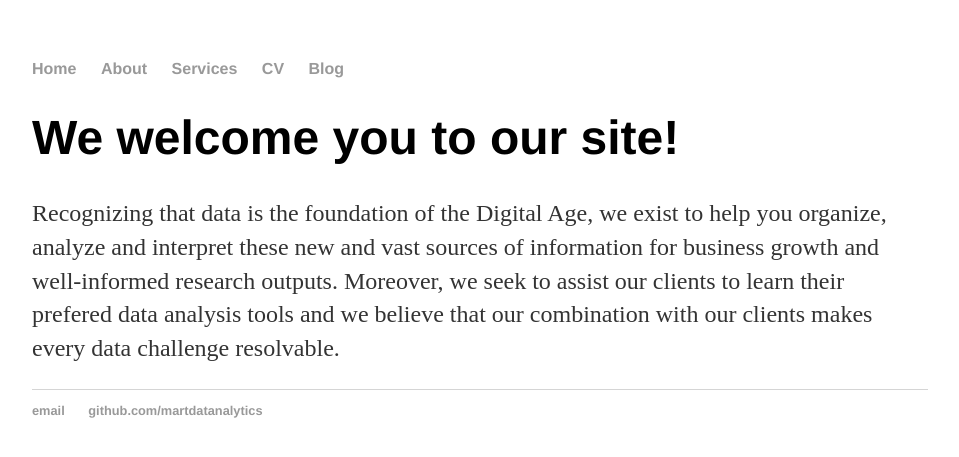
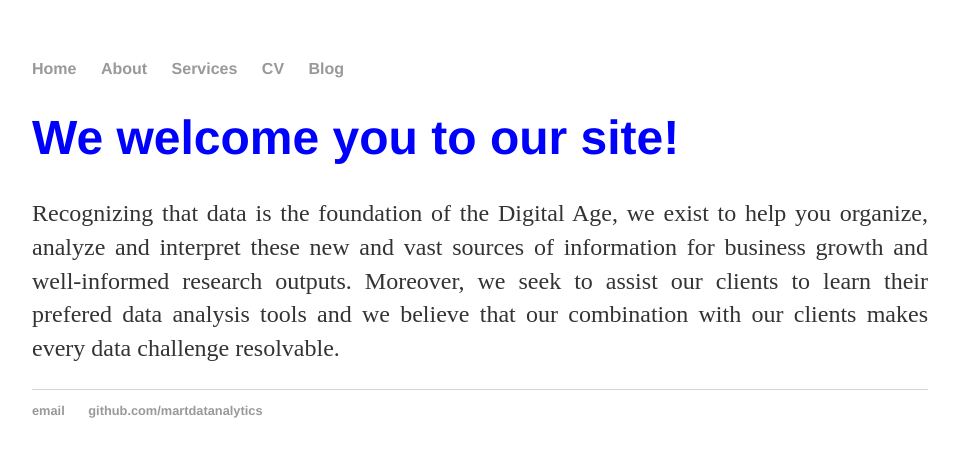
Before and after one commit to martdatanalytics/martdatanalytics.github.io, a Jekyll site: the page built from index.html, in a window 1280 px wide. Shown: the top 457 px of the page, without its empty margins (160-1119 px from the left). Built offline with Jekyll 4.4.1, drawn with Linux system fonts in a browser that asks for light colours.

Commit message:
Update index.html

```diff
--- a/index.html
+++ b/index.html
@@ -3,8 +3,8 @@ layout: default
 title: MartDat Analytics Inc
 ---
 <div class="blurb">
-	<h1>We welcome you to our site!</h1>
-	<p>Recognizing that data is the foundation of the Digital Age, we exist to help you organize, analyze and interpret these
+	<h1 style="color:blue;">We welcome you to our site!</h1>
+	<p style="text-align: justify;">Recognizing that data is the foundation of the Digital Age, we exist to help you organize, analyze and interpret these
 	new and vast sources of information for business growth and well-informed research outputs. Moreover, we seek to assist
 	our clients to learn their prefered data analysis tools and we believe that our combination with our clients makes every
 	data challenge resolvable.</p>
```
